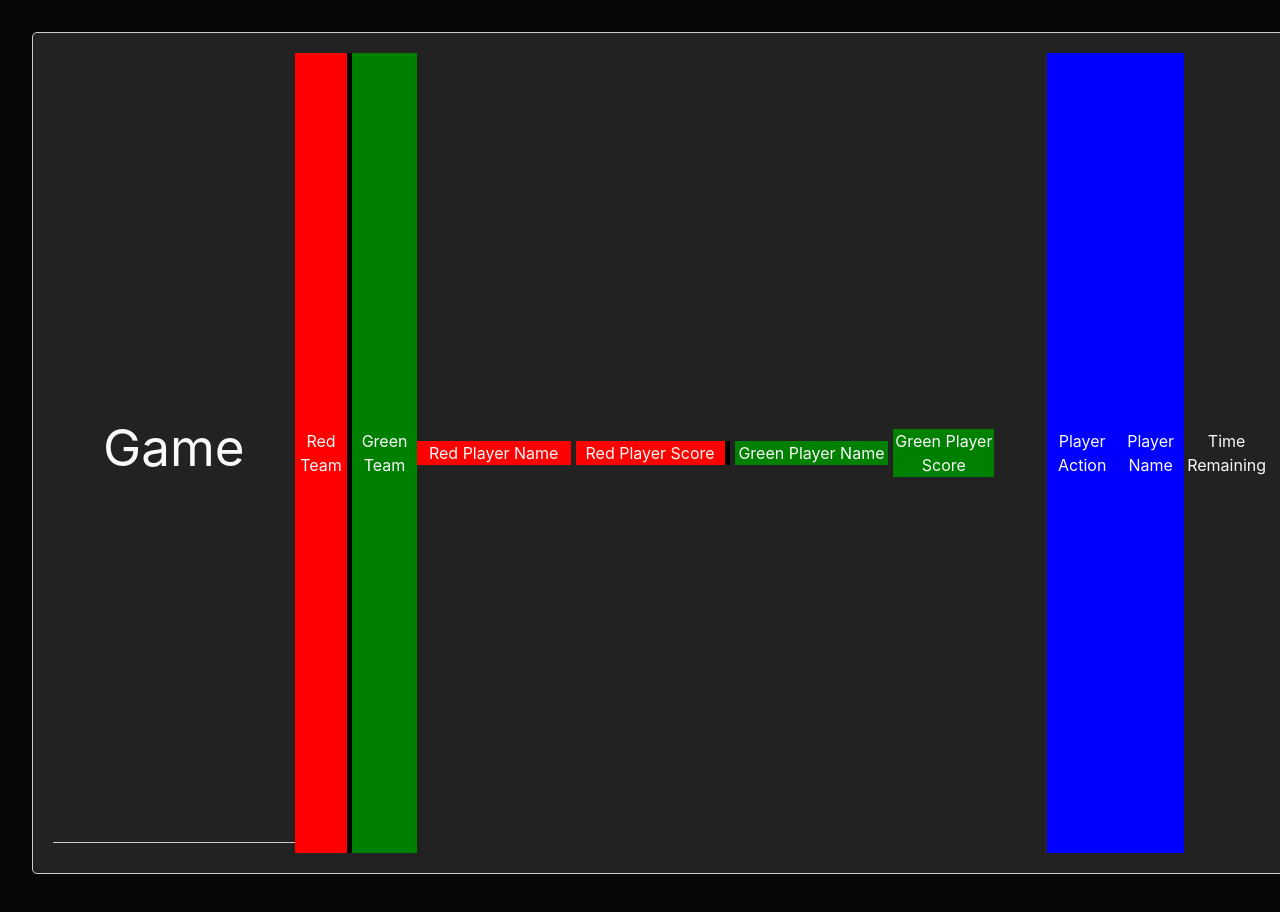
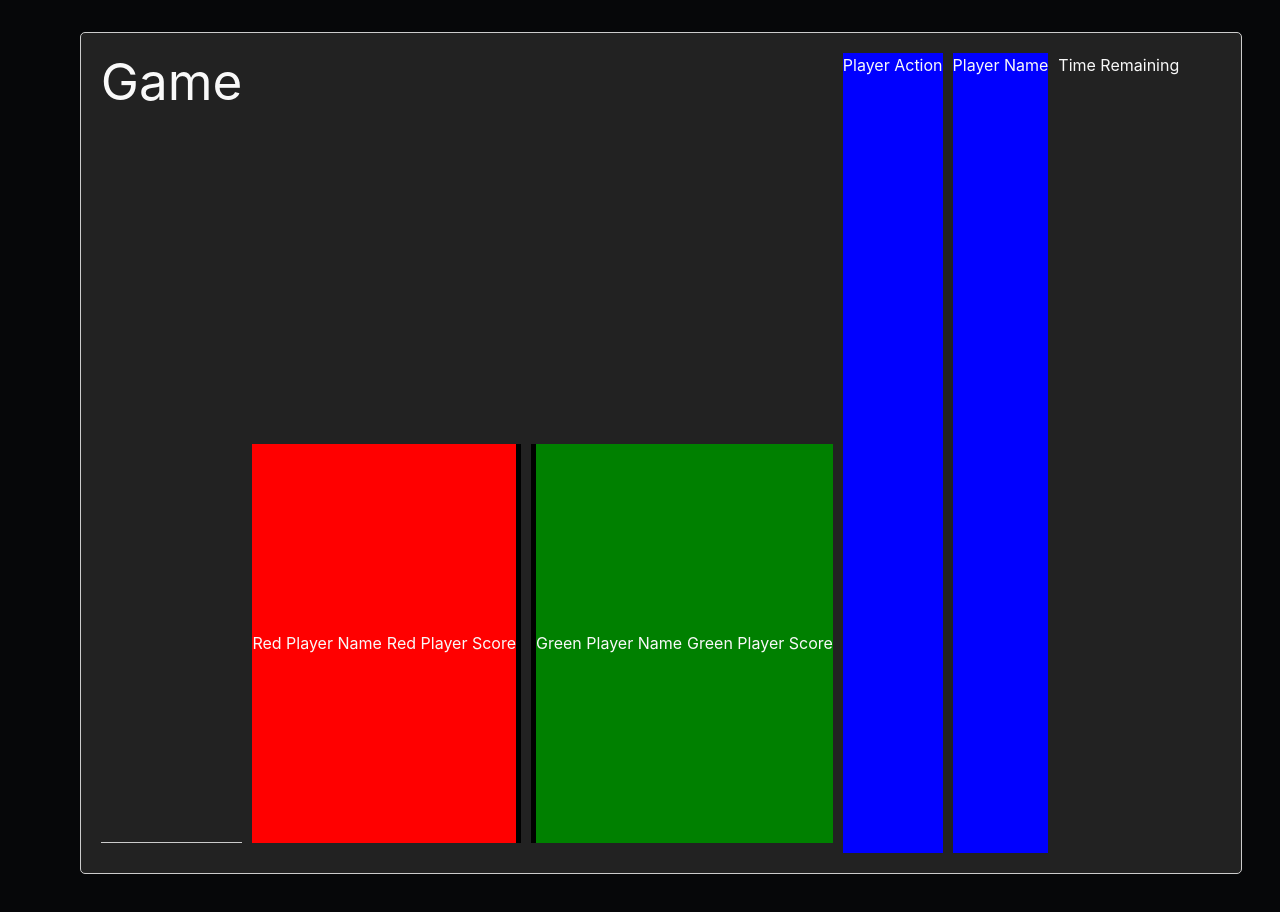
Before and after one commit to QuantumRangers-SE-Team-10/lasertech-frontend, a React (Vite) app: page /game in a window 1280 px wide. Shown: the top 912 px of the page. Built offline with nearby package versions, Linux system fonts and the light colour scheme.

Commit message:
More work on game/action screen
Cleaned up a little bit of the nonsense, still adjusting the layout.

```diff
--- a/pages/Game.jsx
+++ b/pages/Game.jsx
@@ -13,38 +13,19 @@ const Game = () => {
             <div className="window-header">
                 <h1>Game</h1>
             </div>
-            <div className="redTeam">
-                <h2>Red Team</h2>
-            </div>
-            <div className="greenTeam">
-                <h2>Green Team</h2>
-            </div>
             <PlayerDisplay />
-            {/* <div className = "redPlayerName">
-        <h2>Red Player Name</h2>
-        </div>
-        <div className = "redPlayerScore">
-        <h2>Red Player Score</h2>
-        </div>
-        <div className = "greenTeam">
-        <h2>Green Team</h2>
-        </div>
-        <div className = "greenPlayerName">
-            <h2> Green Player Name</h2>
-        </div>
-        <div className = "greenPlayerScore">
-            <h2> Green Player Score</h2>
-    </div>*/}
             <div className="playerAction">
-                <h2>Player Action</h2>
+                <h3>Player Action</h3>
             </div>
             <div className="playerName">
-                <h2>Player Name</h2>
+                <h3>Player Name</h3>
             </div>
             <div className="timeRemaining">
-                <h2>Time Remaining</h2>
+                <h4>Time Remaining</h4>
             </div>
         </div>
+
+
     );
 };
 
--- a/src/components/playerDisplay.jsx
+++ b/src/components/playerDisplay.jsx
@@ -4,20 +4,30 @@ import "/src/css/playerDisplay.css"
 
 const PlayerDisplay = () => {
     return (
-            <div className="playerDisplay">
-                <div className="redPlayerName">
+        <div className="playerDisplay">
+            <div class="redTeam">
+                <div class="redPlayerName">
+
                     <h2>Red Player Name</h2>
                 </div>
-                <div className="redPlayerScore">
+                <div class="redPlayerScore">
+
                     <h2>Red Player Score</h2>
                 </div>
-                <div className="greenPlayerName">
-                    <h2> Green Player Name</h2>
+            </div>
+
+
+            <div class="greenTeam">
+                <div class="greenPlayerName">
+
+                    <h2>Green Player Name</h2>
                 </div>
-                <div className="greenPlayerScore">
-                    <h2> Green Player Score</h2>
+                <div class="greenPlayerScore">
+
+                    <h2>Green Player Score</h2>
                 </div>
             </div>
+        </div>
     );
 }
 
--- a/src/css/Game.css
+++ b/src/css/Game.css
@@ -4,136 +4,72 @@
   height: 100vh;
   display: grid;
   grid-template-columns: repeat(12, 1fr);
-  grid-template-rows: repeat(16, 1fr);
-  grid-template-areas:
-    'window-header window-header window-header window-header window-header window-header window-header window-header window-header window-header window-header window-header'
-    'redTeam redTeam redTeam redTeam redTeam redTeam greenTeam greenTeam greenTeam greenTeam greenTeam greenTeam'
-    'redTeam redTeam redTeam redTeam redTeam redTeam greenTeam greenTeam greenTeam greenTeam greenTeam greenTeam'
-    'playerDisplay playerDisplay playerDisplay playerDisplay playerDisplay playerDisplay playerDisplay playerDisplay playerDisplay playerDisplay playerDisplay playerDisplay'
-    'playerDisplay playerDisplay playerDisplay playerDisplay playerDisplay playerDisplay playerDisplay playerDisplay playerDisplay playerDisplay playerDisplay playerDisplay'
-    'playerDisplay playerDisplay playerDisplay playerDisplay playerDisplay playerDisplay playerDisplay playerDisplay playerDisplay playerDisplay playerDisplay playerDisplay'
-    'playerDisplay playerDisplay playerDisplay playerDisplay playerDisplay playerDisplay playerDisplay playerDisplay playerDisplay playerDisplay playerDisplay playerDisplay'
-    'playerDisplay playerDisplay playerDisplay playerDisplay playerDisplay playerDisplay playerDisplay playerDisplay playerDisplay playerDisplay playerDisplay playerDisplay'
-    'playerActions playerActions playerActions playerActions playerActions playerActions playerActions playerActions playerActions playerActions playerActions playerActions'
-    'playerName playerName playerName playerName playerAction playerAction playerAction playerAction playerAction playerAction playerAction playerAction'
-    'playerName playerName playerName playerName playerAction playerAction playerAction playerAction playerAction playerAction playerAction playerAction'
-    'playerName playerName playerName playerName playerAction playerAction playerAction playerAction playerAction playerAction playerAction playerAction'
-    'playerName playerName playerName playerName playerAction playerAction playerAction playerAction playerAction playerAction playerAction playerAction'
-    'playerName playerName playerName playerName playerAction playerAction playerAction playerAction playerAction playerAction playerAction playerAction'
-    'playerName playerName playerName playerName playerAction playerAction playerAction playerAction playerAction playerAction playerAction playerAction'
-    'timeRemaining timeRemaining timeRemaining timeRemaining timeRemaining timeRemaining timeRemaining timeRemaining timeRemaining timeRemaining timeRemaining timeRemaining';
+  grid-template-rows: auto auto auto auto auto auto;
+  gap: 10px;
 }
 
 .window-header {
-  grid-area: window-header;
-  display: flex;
-  justify-content: center;
-  align-items: center;
-  padding: 50px;
-  border-bottom: 1px solid #ccc;
+  /*grid-area: window-header;*/
+
+  grid-column: span 12;
+
 }
 
 .window-header h2 {
   margin: 0;
+  grid-column: span 12;
 }
 
 
 .redTeam {
+
   background-color: red;
   grid-area: redTeam;
-  display: flex;
-  flex-direction: column;
-  align-items: center;
-  justify-content: center;
   border-right: 5px solid black;
+
+  grid-column: span 6;
+
+
 }
 
 .greenTeam {
   background-color: green;
   grid-area: greenTeam;
-  display: flex;
-  flex-direction: column;
+  align-items: center;
+  justify-content: center;
+  grid-column: span 6;
+
+
+}
+
+.playerDisplay {
+  grid-column: span 12;
+}
+
+.playerName{
+    background-color: blue;
+    grid-column: span 12;
+
+
+}
+
+.playerName h2{
+
+  margin: 0;
   align-items: center;
   justify-content: center;
 }
 
-.playerDisplay{
-    grid-area: playerDisplay;
-    display: flex;
-    flex-direction: column;
-    align-items: center;
+.playerAction {
 
-}
-/* .redPlayerName{
-    background-color: red;
-    grid-area: redPlayerName;
-    display: flex;
-    justify-content: center;
-    align-items: center;
-    grid-column-start: 1;
-    grid-column-end: 4;
-    grid-row-start: 4;
+    background-color: blue;
+    grid-column: span 12;
 
-}
-.redPlayerScore{
-    background-color: red;
-    grid-area: redPlayerScore;
-    display: flex;
-    justify-content: center;
-    align-items: center;
-    grid-column-start: 4;
-    grid-column-end:7;
-    grid-row-start: 4;
-    border-right: 5px solid black;
-
-}
-.greenPlayerName{
-    background-color:green;
-    grid-area: greenPlayerName;
-    display: flex;
-    justify-content: center;
-    align-items: center;
-    grid-column-start: 7;
-    grid-column-end: 10;
-    grid-row-start: 4;
-
-}
-.greenPlayerScore {
-    grid-area: greenPlayerScore;
-    background-color:green;
-    display: flex;
-    justify-content: center;
-    align-items: center;
-    grid-column: span 2;
-    grid-row-start: 4;
-} */
-
-.playerName{
-    background-color: blue;
-    grid-area: playerName;
-    display: flex;
-    justify-content: center;
-    align-items: center;
-    grid-column-start: 0;
-    grid-column-end:4;
-    grid-row-start: 10;
-}
-
-.playerAction {
-    background-color: blue;
-    grid-area: playerAction;
-  display: flex;
-  justify-content: center;
-  align-items: center;
-  grid-column-start: 4;
-  grid-column-end: 13;
-  grid-row-start: 10;
 }
 
 .timeRemaining {
-  grid-area: timeRemaining;
-  display: flex;
-  justify-content: center;
-  align-items: center;
-  grid-column-start: 9;
+
+  grid-column: span 12;
+
+
 }
--- a/src/css/playerDisplay.css
+++ b/src/css/playerDisplay.css
@@ -9,18 +9,41 @@
 
 .playerDisplay {
     display: grid;
-    grid-template-areas:
+
+    /* grid-template-areas:
         'redPlayerName redPlayerName redPlayerName redPlayerName redPlayerScore redPlayerScore greenPlayerName greenPlayerName greenPlayerName greenPlayerName greenPlayerScore greenPlayerScore'
         'redPlayerName redPlayerName redPlayerName redPlayerName redPlayerScore redPlayerScore greenPlayerName greenPlayerName greenPlayerName greenPlayerName greenPlayerScore greenPlayerScore'
         'redPlayerName redPlayerName redPlayerName redPlayerName redPlayerScore redPlayerScore greenPlayerName greenPlayerName greenPlayerName greenPlayerName greenPlayerScore greenPlayerScore'
         'redPlayerName redPlayerName redPlayerName redPlayerName redPlayerScore redPlayerScore greenPlayerName greenPlayerName greenPlayerName greenPlayerName greenPlayerScore greenPlayerScore'
-        'redPlayerName redPlayerName redPlayerName redPlayerName redPlayerScore redPlayerScore greenPlayerName greenPlayerName greenPlayerName greenPlayerName greenPlayerScore greenPlayerScore';
-    grid-template-columns: repeat(12, 1fr);
-    grid-template-rows: repeat(5, 1fr);
+        'redPlayerName redPlayerName redPlayerName redPlayerName redPlayerScore redPlayerScore greenPlayerName greenPlayerName greenPlayerName greenPlayerName greenPlayerScore greenPlayerScore'; */
+
     grid-area: playerDisplay;
     gap: 5px;
     margin-top: 10px;
     margin-bottom: 10px;
+
+
+}
+
+.redTeam {
+    background-color: red;
+    grid-area: redTeam;
+    display: flex;
+    justify-content: center;
+    align-items: center;
+    grid-column: span 6;
+    border-right: 5px solid black;
+    margin-right: 5px;
+}
+
+.greenTeam {
+    background-color: green;
+    grid-area: greenTeam;
+    display: flex;
+    justify-content: center;
+    align-items: center;
+    grid-column: span 6;
+    border-left: 5px solid black;
 }
 
 .redPlayerName {
@@ -29,8 +52,8 @@
     display: flex;
     justify-content: center;
     align-items: center;
-    grid-column-start: 1;
-    grid-column-end: 4;
+    grid-column: span 4;
+    margin-right: 5px;
 
 
 }
@@ -41,10 +64,9 @@
     display: flex;
     justify-content: center;
     align-items: center;
-    grid-column-start: 4;
-    grid-column-end: 7;
+    grid-column: span 2;
 
-    border-right: 5px solid black;
+
 
 }
 
@@ -54,8 +76,8 @@
     display: flex;
     justify-content: center;
     align-items: center;
-    grid-column-start: 7;
-    grid-column-end: 10;
+    grid-column: span 4;
+    margin-right:5px;
 
 
 }
```
